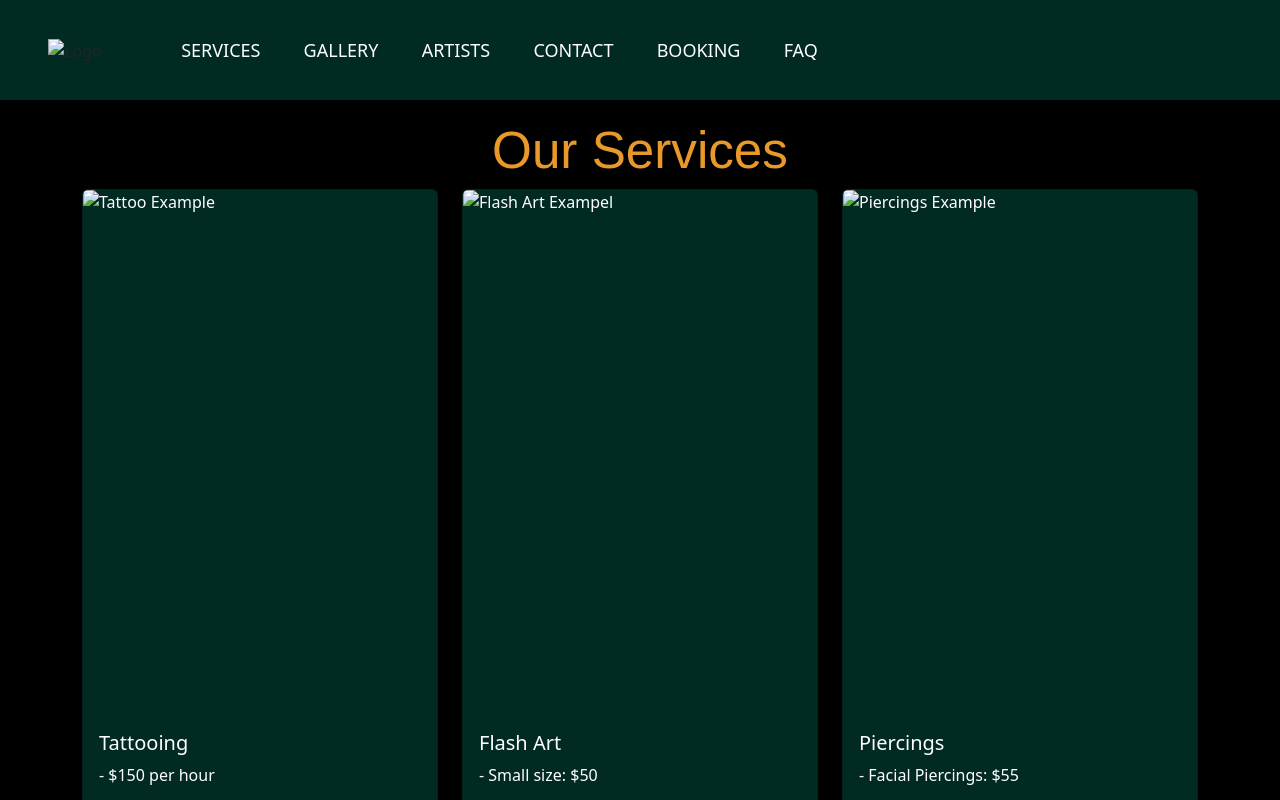
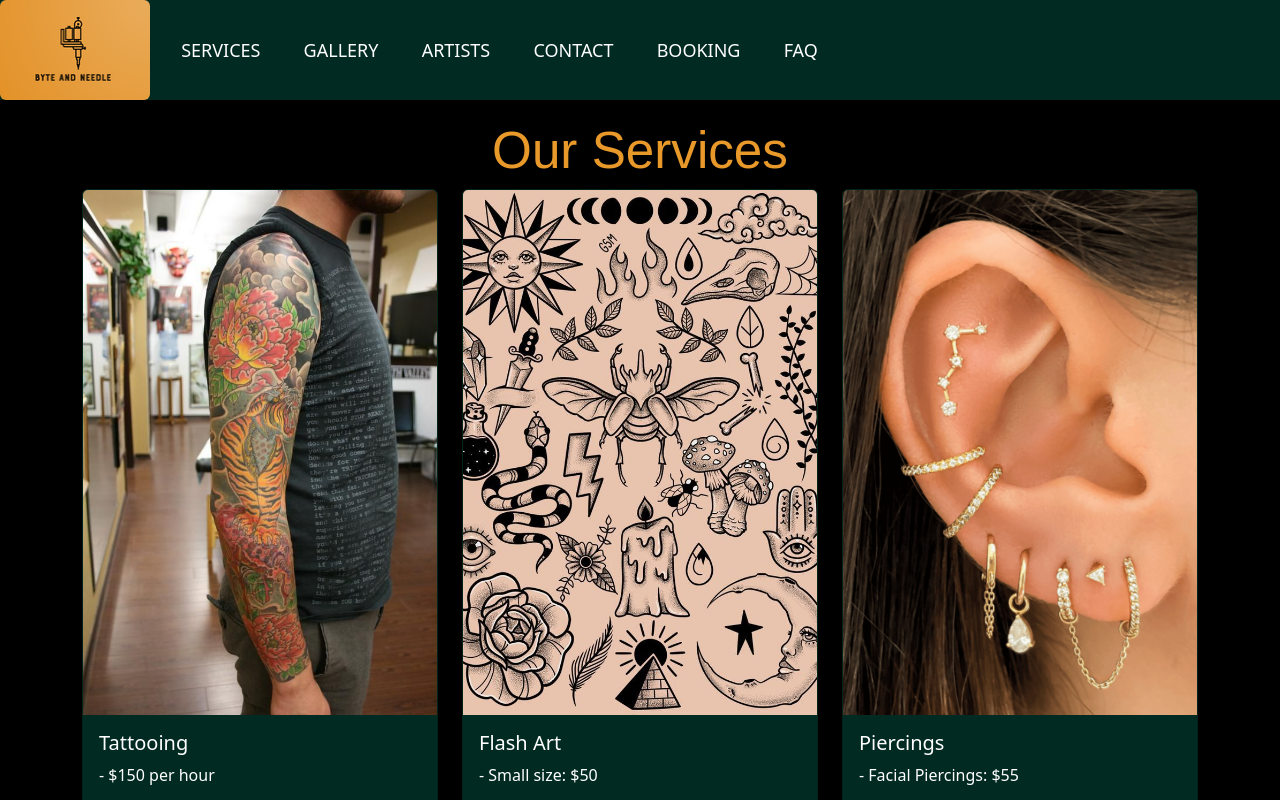
Before and after one commit to James-Hepburn/byte-and-needle.github.io, a plain HTML site: page services.html in a window 1280 px wide. Drawn offline with Linux system fonts and the light colour scheme.

Commit message:
Update services.html

```diff
--- a/services.html
+++ b/services.html
@@ -92,7 +92,7 @@
     <div class="row align-items-center">
       <div class="col-auto">
         <button class="btn logo-button" id="logoButton">
-          <img src="Logo.png" alt="Logo">
+          <img src="images/Logo.png" alt="Logo">
         </button>
         <button class="btn nav-button" id="servicesButton">SERVICES</button>
         <button class="btn nav-button" id="galleryButton">GALLERY</button>
@@ -109,7 +109,7 @@
     <div class="row">
       <div class="col-md-4">
         <div class="card">
-          <img src="Service1.jpg" alt="Tattoo Example" class="card-img-top">
+          <img src="images/Service1.jpg" alt="Tattoo Example" class="card-img-top">
           <div class="card-body">
             <h5 class="card-title">Tattooing</h5>
             <p class="card-text">- $150 per hour</p>
@@ -120,7 +120,7 @@
 
       <div class="col-md-4">
         <div class="card">
-          <img src="Service2.jpg" alt="Flash Art Exampel" class="card-img-top">
+          <img src="images/Service2.jpg" alt="Flash Art Exampel" class="card-img-top">
           <div class="card-body">
             <h5 class="card-title">Flash Art</h5>
             <p class="card-text">- Small size: $50</p>
@@ -132,7 +132,7 @@
 
       <div class="col-md-4">
         <div class="card">
-          <img src="Service3.png" alt="Piercings Example" class="card-img-top">
+          <img src="images/Service3.png" alt="Piercings Example" class="card-img-top">
           <div class="card-body">
             <h5 class="card-title">Piercings</h5>
             <p class="card-text">- Facial Piercings: $55</p>
```
